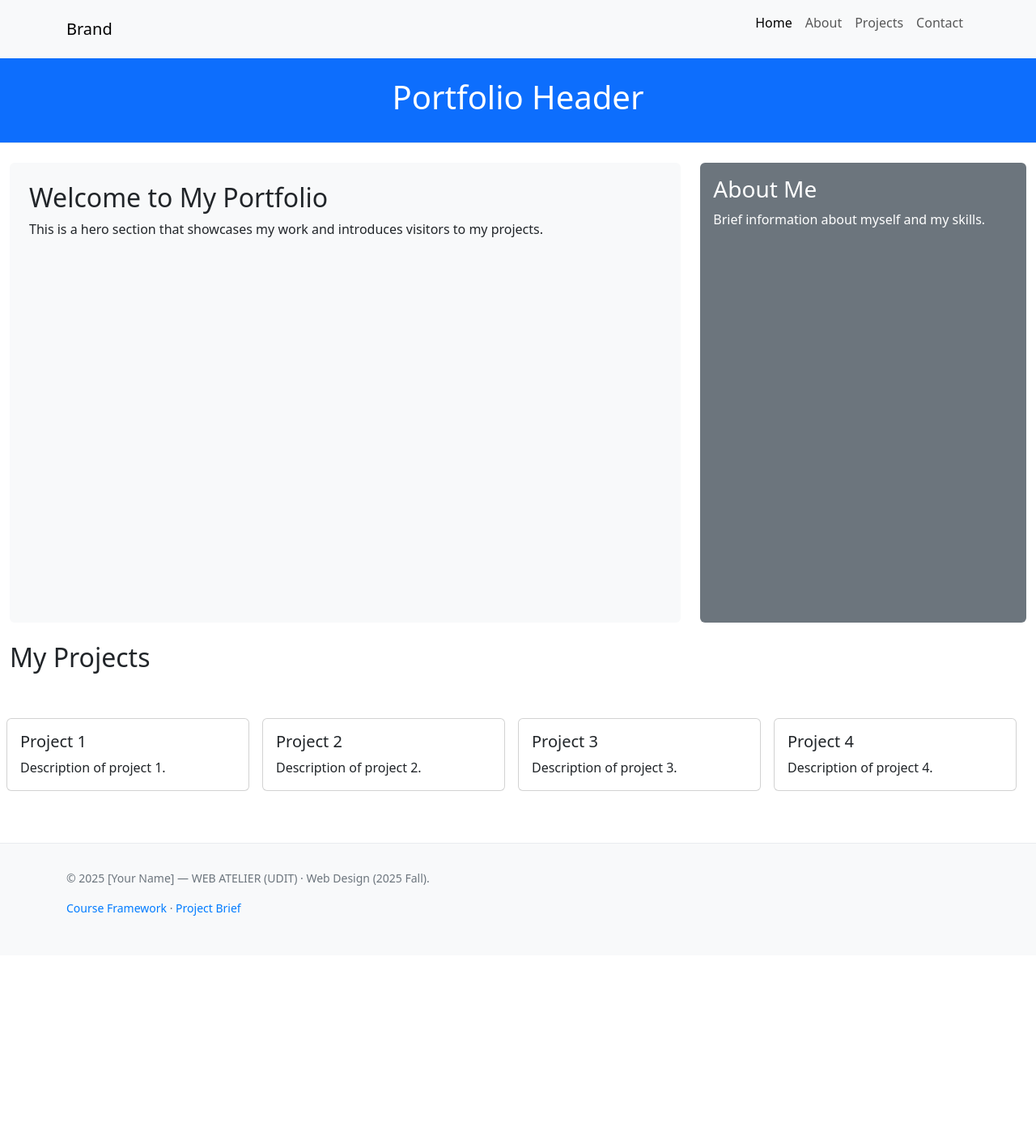
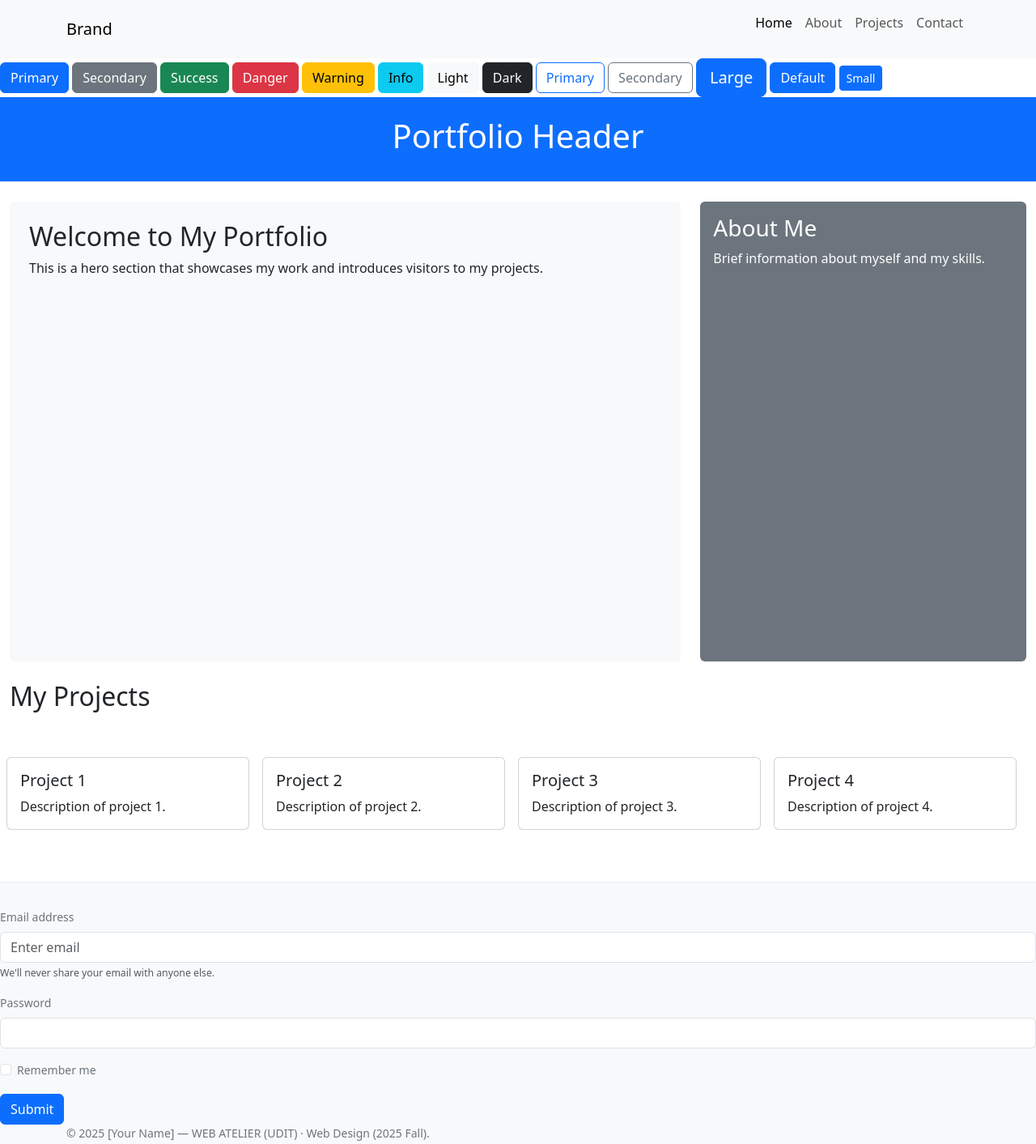
Before and after one commit to JuConti/projectweb2025, a website: page resources/index.html in a window 1280 px wide. Shown: the top 1413 px of the page at 81% size. Before the commit the page ends 1180 px from the top, so only its background shows below. Drawn offline with nearby package versions, Linux system fonts and the light colour scheme.

Commit message:
buttons and form

```diff
--- a/resources/index.html
+++ b/resources/index.html
@@ -42,6 +42,24 @@
 	</div>
 </nav>
 	<body>
+		<!-- Button variants -->
+<button type="button" class="btn btn-primary">Primary</button>
+<button type="button" class="btn btn-secondary">Secondary</button>
+<button type="button" class="btn btn-success">Success</button>
+<button type="button" class="btn btn-danger">Danger</button>
+<button type="button" class="btn btn-warning">Warning</button>
+<button type="button" class="btn btn-info">Info</button>
+<button type="button" class="btn btn-light">Light</button>
+<button type="button" class="btn btn-dark">Dark</button>
+
+<!-- Outline buttons -->
+<button type="button" class="btn btn-outline-primary">Primary</button>
+<button type="button" class="btn btn-outline-secondary">Secondary</button>
+
+<!-- Button sizes -->
+<button type="button" class="btn btn-primary btn-lg">Large</button>
+<button type="button" class="btn btn-primary">Default</button>
+<button type="button" class="btn btn-primary btn-sm">Small</button>
 		<div class="container-fluid">
 	<!-- Header -->
 	<header class="row bg-primary text-white py-4">
@@ -112,6 +130,25 @@
 </div>
 </body>
 <footer>
+	<form>
+	<div class="mb-3">
+		<label for="email" class="form-label">Email address</label>
+		<input type="email" class="form-control" id="email" placeholder="Enter email" />
+		<div class="form-text">We'll never share your email with anyone else.</div>
+	</div>
+
+	<div class="mb-3">
+		<label for="password" class="form-label">Password</label>
+		<input type="password" class="form-control" id="password" />
+	</div>
+
+	<div class="mb-3 form-check">
+		<input type="checkbox" class="form-check-input" id="remember" />
+		<label class="form-check-label" for="remember">Remember me</label>
+	</div>
+
+	<button type="submit" class="btn btn-primary">Submit</button>
+</form>
 			<div class="container">
 				<p>© 2025 [Your Name] — WEB ATELIER (UDIT) · Web Design (2025 Fall).</p> <!-- Pie de página con créditos -->
 				<p>
```
